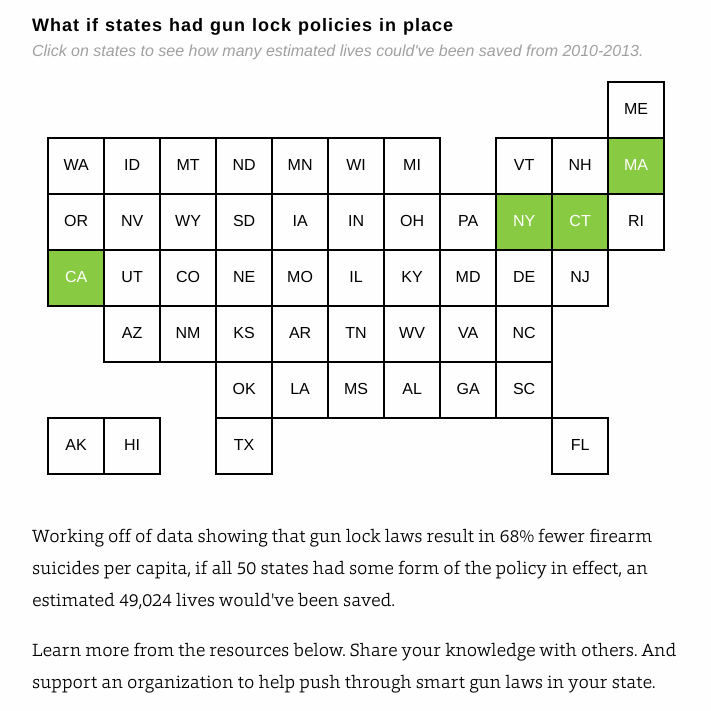
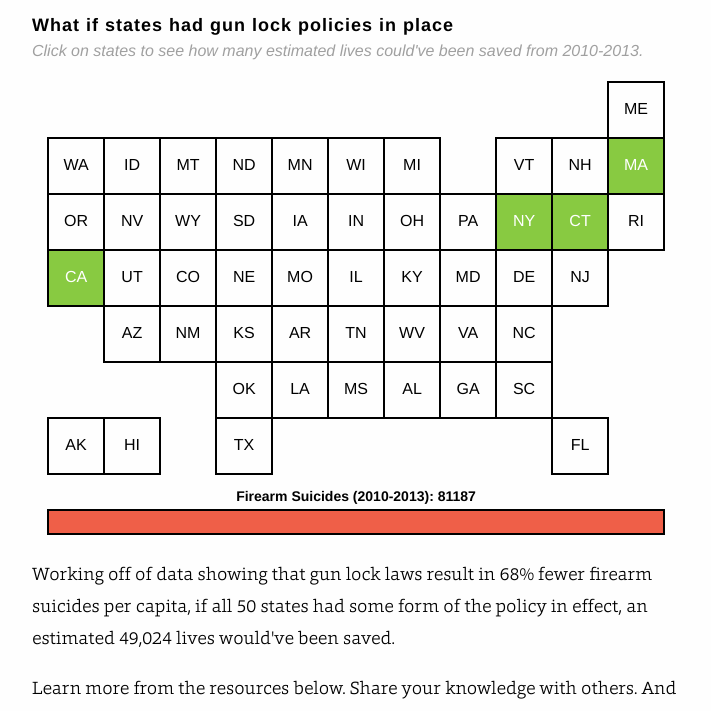
Before and after one commit to jonuy/firearms-and-deaths, a plain HTML site: page index.html in a window 1280 px wide. Shown: the part 4270-4981 px from the top of the page, without its empty margins (284-995 px from the left). Drawn offline with Linux system fonts and the light colour scheme.

Commit message:
Canvas 3 - clicking on a state will update an estimates bar on the bottom

```diff
--- a/index.html
+++ b/index.html
@@ -143,7 +143,7 @@
     <div class="playable-section-instructions">
       Click on states to see how many estimated lives could've been saved from 2010-2013.
     </div>
-    <canvas id="canvas-3" width="648" height="432"></canvas>
+    <canvas id="canvas-3" width="648" height="470"></canvas>
 
     <div class="section-body">
       <p>
--- a/js/p3state.js
+++ b/js/p3state.js
@@ -84,6 +84,10 @@ P3State.prototype.draw = function(mouseInBounds) {
 P3State.prototype.onclick = function(event) {
   if (this.enabled) {
     this.lawEnacted = !this.lawEnacted;
+
+    if (this.eventListener !== undefined) {
+      this.eventListener.clickEvent = this.name;
+    }
   }
 }
 
--- a/js/playable3.js
+++ b/js/playable3.js
@@ -36,6 +36,11 @@ playable3 = (function() {
   var startupCounter = 0;
   var startupCountdown = 10;
   var startupInterval = 10;
+
+  // Bottom estimates bar animation
+  var estBarCountdown = 0;
+  var estBarInterval = 250;
+  var estBarOld = undefined;
 
   // Array of state objects
   var p3States = [];
@@ -198,6 +203,12 @@ playable3 = (function() {
     // Do whatever in response to some custom events
     runStateEvents();
 
+    // Draw bottom bar of estimates
+    // HACK: because of how I've setup the events and when this thing draws, this needs
+    // to happen after runStateEvents() otherwise you'll see a flicker each time a
+    // state is clicked. Sure, I could refactor, but mehhhhhh.
+    drawEstimatesBar(deltaTime);
+
     window.requestAnimationFrame(draw);
   }
 
@@ -234,9 +245,86 @@ playable3 = (function() {
   }
 
   /**
+   * Draw bottom bar displaying suicide estimates.
+   */
+  function drawEstimatesBar(deltaTime) {
+    var i;
+    var label;
+    var useDefault = true;
+    var defaultTotal = 81187;
+    var defaultLabel = 'Firearm Suicides (2010-2013): ' + defaultTotal;
+    var estLabel = 'Est. Firearm Suicides (2010-2013): ';
+    var estSavedLabel = ' / Est. Saved: ';
+    var estTotal = defaultTotal;
+    var estSaved = 0;
+    var animProgress = 0;
+
+    for (i = 0; i < p3States.length; i++) {
+      if (p3States[i].lawEnacted && p3States[i].enabled) {
+        useDefault = false;
+        estTotal -= p3States[i].estSaved;
+        estSaved += p3States[i].estSaved;
+      }
+    }
+
+    if (estBarCountdown > 0) {
+      animProgress = estBarCountdown / estBarInterval;
+      estBarCountdown -= deltaTime;
+    }
+
+    if (estBarCountdown < 0) {
+      estBarCountdown = 0;
+    }
+
+    // Draw label
+    ctx.fillStyle = '#000000';
+    ctx.font = 'bold 14px Helvetica';
+    ctx.textAlign = 'center';
+    ctx.textBaseline = 'top';
+
+    if (useDefault) {
+      label = defaultLabel;
+    }
+    else {
+      label = estLabel + estTotal + estSavedLabel + estSaved;
+    }
+    ctx.fillText(label, CANVAS_WIDTH / 2, 424);
+
+    var boxX = STATE_CANVAS_MARGIN;
+    var boxY = 444;
+    var boxW = CANVAS_WIDTH - (STATE_CANVAS_MARGIN * 2);
+    var boxH = 24;
+
+    // Draw box fill
+    var estWidth;
+    var origWidth = boxW - 2;
+    var drawTotal = estTotal;
+
+    if (animProgress > 0) {
+      drawTotal += Math.floor(animProgress * (estBarOld - estTotal));
+    }
+
+    estWidth = Math.floor((drawTotal / defaultTotal) * origWidth);
+
+    // Background color underneath the animated bar
+    ctx.fillStyle = '#07a1c5';
+    ctx.fillRect(boxX + 1, boxY + 1, boxW - 2, boxH - 2);
+    // Animated bar
+    ctx.fillStyle = '#ef5f48';
+    ctx.fillRect(boxX + 1, boxY + 1, estWidth, boxH - 2);
+
+    // Draw box outline
+    ctx.lineWidth = '2';
+    ctx.strokeStyle = '#000000';
+    ctx.strokeRect(boxX, boxY, boxW, boxH);
+  }
+
+  /**
    * Draw state stats
    */
   function runStateEvents() {
+    var i;
+    var hasLawEnacted;
     var stateInfo;
     var labelsX = STATE_CANVAS_MARGIN + 146;
     var labelsY = STATE_CANVAS_MARGIN + 2;
@@ -246,6 +334,7 @@ playable3 = (function() {
     if (stateEventListener.hoverEvent !== undefined) {
       stateInfo = getStateInfo(stateEventListener.hoverEvent);
 
+      ctx.fillStyle = '#000000';
       ctx.font = 'bold 18px Helvetica';
       ctx.textAlign = 'left';
       ctx.textBaseline = 'top';
@@ -264,7 +353,32 @@ playable3 = (function() {
     }
 
     if (stateEventListener.clickEvent !== undefined) {
+      stateInfo = getStateInfo(stateEventListener.clickEvent);
 
+      // start countdown to new value
+      estBarCountdown = estBarInterval;
+
+      // Store the starting value for the animation
+      estBarOld = 0;
+      for (i = 0; i < p3States.length; i++) {
+        // This one was just clicked, so use the opposite
+        if (stateInfo.abbr == p3States[i].name) {
+          hasLawEnacted = !p3States[i].lawEnacted;
+        }
+        else {
+          hasLawEnacted = p3States[i].lawEnacted;
+        }
+
+        if (hasLawEnacted) {
+          estBarOld += p3States[i].estDeaths - p3States[i].estSaved;
+        }
+        else {
+          estBarOld += p3States[i].estDeaths;
+        }
+      }
+
+      // Clear the click event
+      stateEventListener.clickEvent = undefined;
     }
   }
 
```
